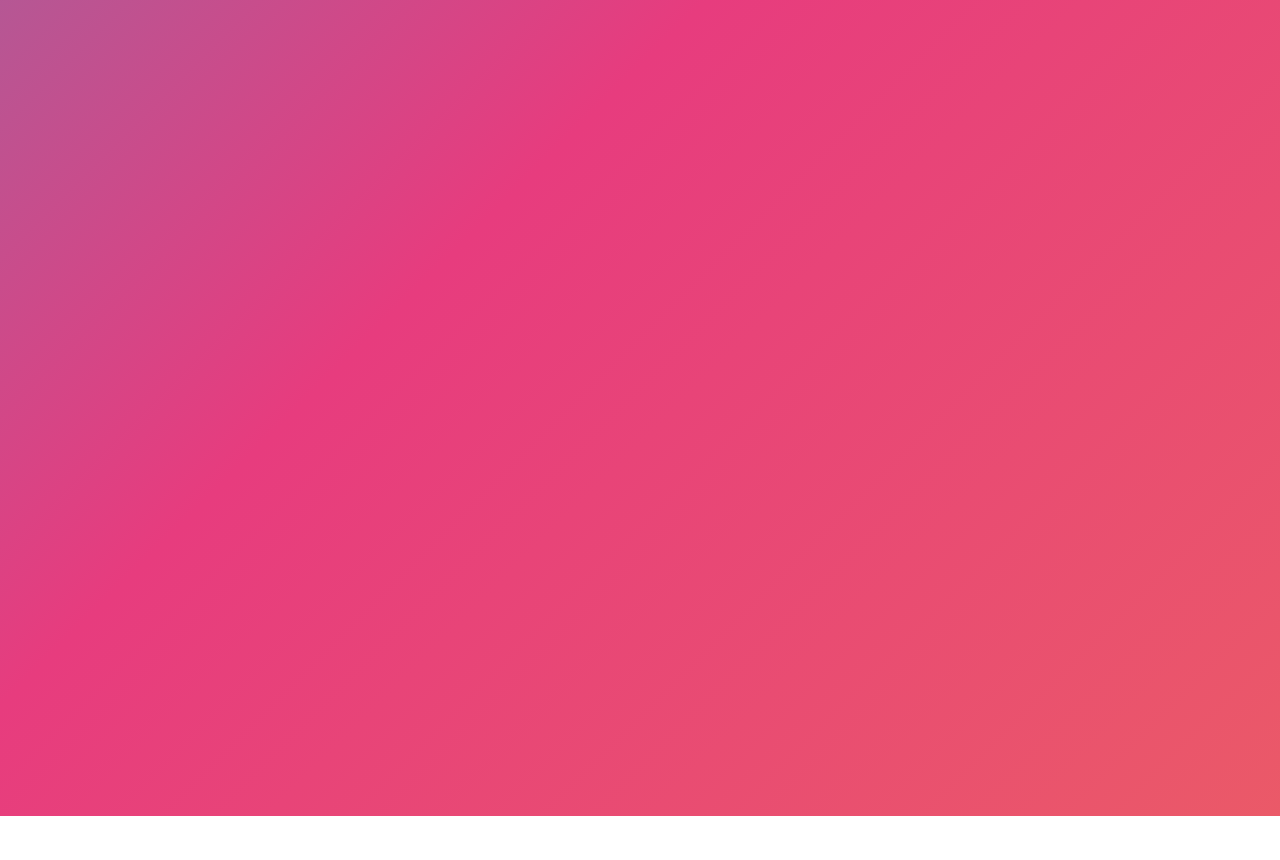
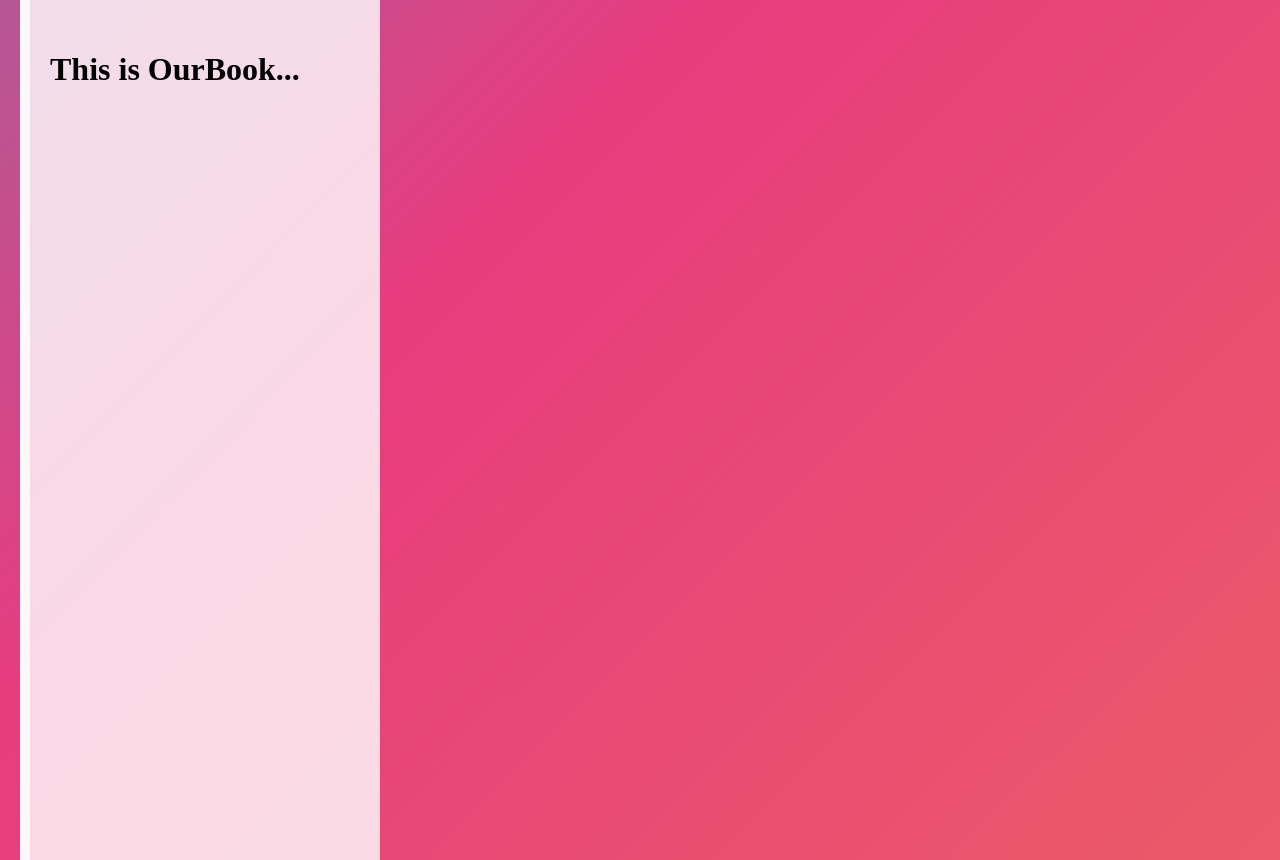
Before and after one commit to InsaneH4/picturebook-gen, a React (Vite) app in the folder frontend/: page /Story in a window 1280 px wide. Before the commit this address had no page. Before the commit the page ends 816 px from the top, so only its background shows below. Built offline with nearby package versions, Linux system fonts and the light colour scheme.

Commit message:
story page

```diff
--- a/frontend/src/App.tsx
+++ b/frontend/src/App.tsx
@@ -3,8 +3,10 @@ import React from 'react';
 import { BrowserRouter, Route, Routes } from 'react-router-dom';
 import Home from './pages/Home';
 import Signup from './pages/Signup';
-import MainHub from './pages/MainHub';
-import ChildMode from './pages/ChildMode';
+import MainHub from './pages/mainhub';
+import ChildMode from './pages/childmode';
+import Story from './pages/Story';
+
 
 function App() {
   return (
@@ -14,6 +16,7 @@ function App() {
         <Route path="/signup" element={<Signup />} />
         <Route path="/MainHub" element={<MainHub />} />
         <Route path="/ChildMode" element={<ChildMode />} />
+        <Route path="/Story" element={<Story />} />
       </Routes>
     </BrowserRouter>
   );
--- /dev/null
+++ b/frontend/src/pages/Story.tsx
@@ -0,0 +1,16 @@
+import React from 'react';
+import './styles.css';
+
+const Story: React.FC = () => {
+    return (
+      <div className="body">
+        <div className="content">
+          <h1 className="header">This is OurBook...</h1>
+          <p className="text">
+          </p>
+        </div>
+      </div>
+    );
+  };
+
+  export default Story;
--- a/frontend/src/pages/childmode.tsx
+++ b/frontend/src/pages/childmode.tsx
@@ -51,12 +51,11 @@ function ChildMode() {
             Go back
           </Link>
           <Link
-            to="/mainhub"
+            to="/Story"
             className="button"
             onClick={async () => {
               await handleCharacterSubmit();
-            }}
-          >
+            }}>
             Start
           </Link>
         </div>
```
